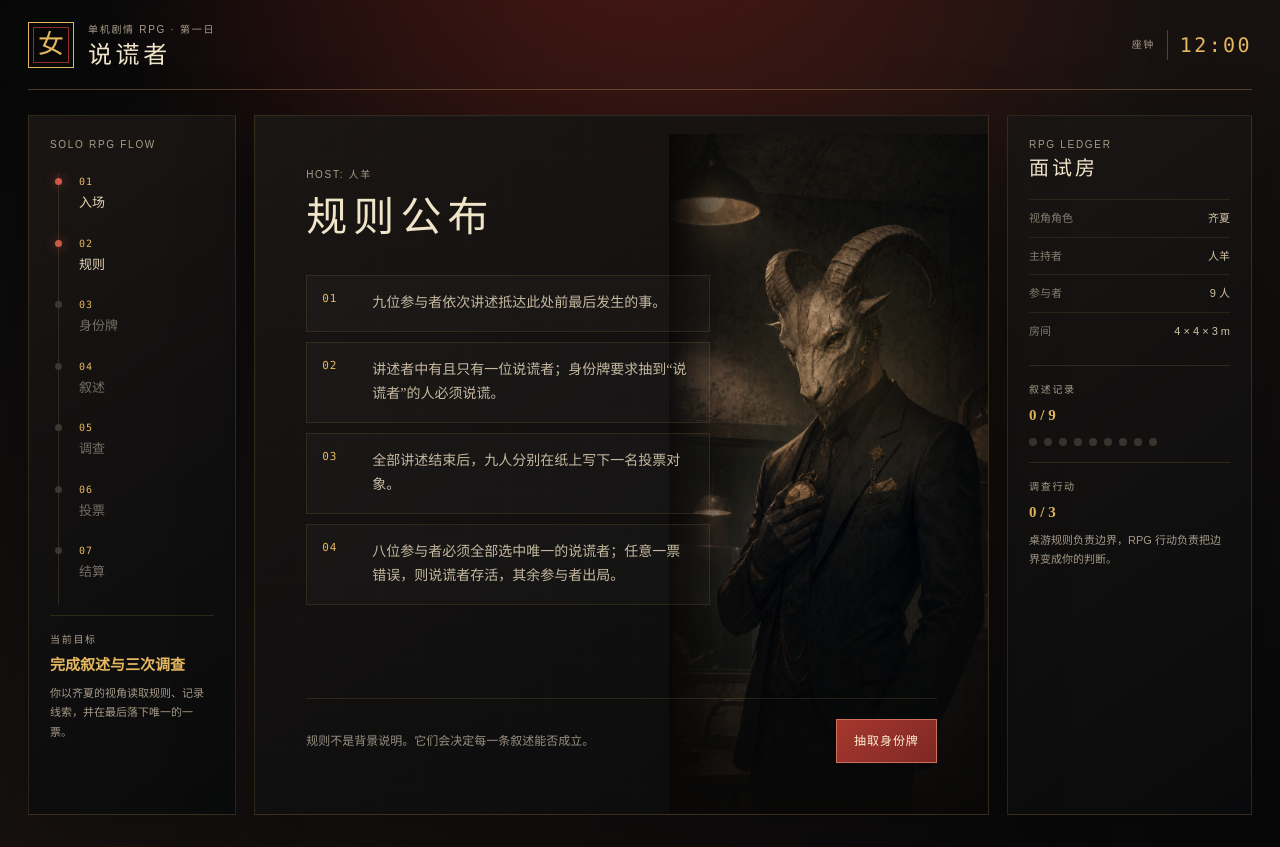
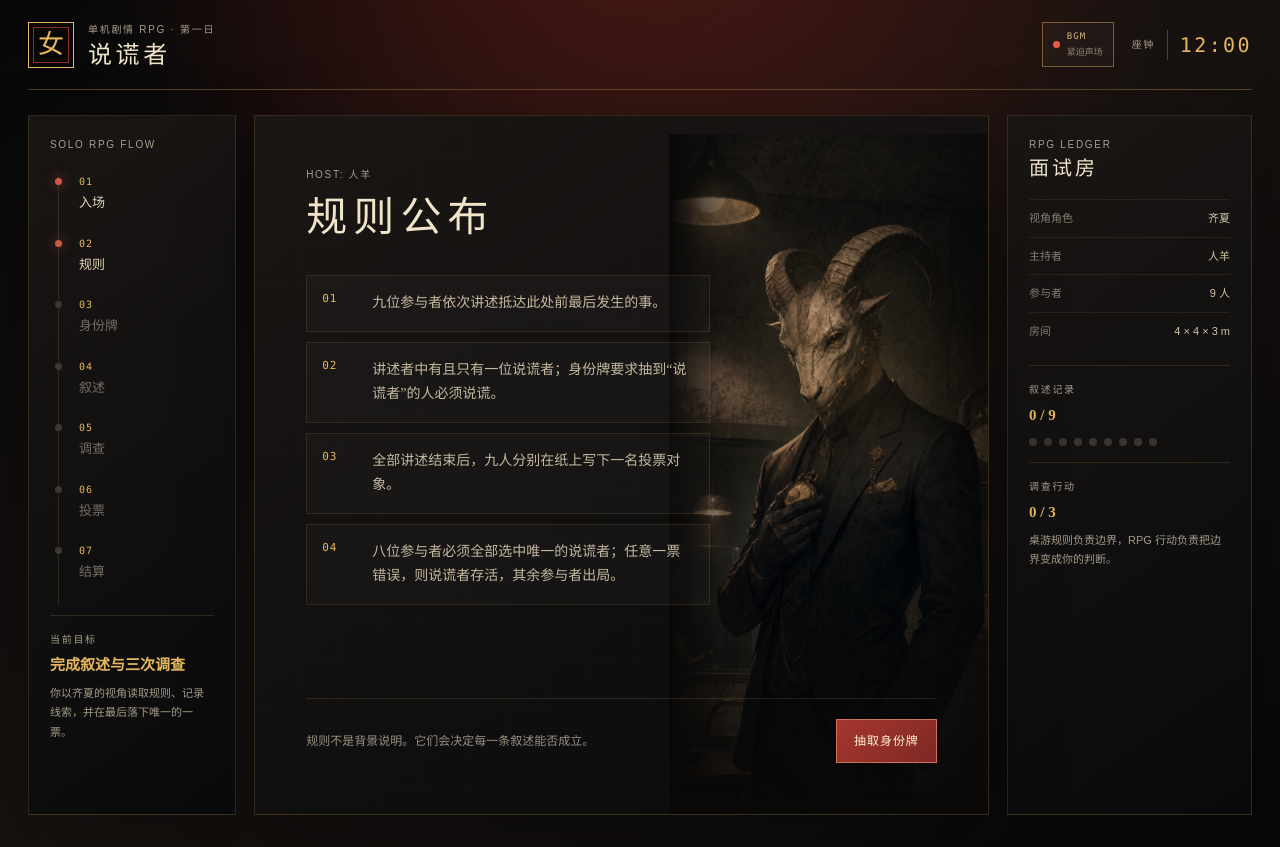
Before and after one commit to firefoxy1015/zhongyan, a Next.js app: page / in a window 1280 px wide. Both pictures are taken after a click on the button "开始第一日". Built offline with nearby package versions, Linux system fonts and the light colour scheme.

Commit message:
feat: add suspense background score

```diff
--- a/app/globals.css
+++ b/app/globals.css
@@ -819,6 +819,12 @@ button:focus-visible {
   min-height: 90px;
 }
 
+.game-topbar__tools {
+  align-items: center;
+  display: flex;
+  gap: 18px;
+}
+
 .game-brand {
   align-items: center;
   display: flex;
@@ -886,6 +892,52 @@ button:focus-visible {
   font-weight: 500;
   letter-spacing: 0.12em;
   padding-left: 12px;
+}
+
+.music-control {
+  align-items: center;
+  background: rgba(255, 255, 255, 0.025);
+  border: 1px solid rgba(229, 183, 94, 0.2);
+  color: #978b78;
+  cursor: pointer;
+  display: grid;
+  font-family: "Microsoft YaHei", sans-serif;
+  gap: 2px 7px;
+  grid-template-columns: auto auto;
+  grid-template-rows: auto auto;
+  padding: 7px 10px;
+  text-align: left;
+}
+
+.music-control i {
+  background: #5d332d;
+  border-radius: 50%;
+  grid-row: 1 / -1;
+  height: 7px;
+  width: 7px;
+}
+
+.music-control span {
+  color: #d4b978;
+  font-family: ui-monospace, Consolas, monospace;
+  font-size: 9px;
+  letter-spacing: 0.12em;
+}
+
+.music-control em {
+  color: #8e8372;
+  font-size: 9px;
+  font-style: normal;
+}
+
+.music-control.is-enabled {
+  border-color: rgba(229, 183, 94, 0.44);
+}
+
+.music-control.is-enabled i {
+  background: #e65e49;
+  box-shadow: 0 0 0 0 rgba(230, 94, 73, 0.65);
+  animation: recording-pulse 1.25s ease-out infinite;
 }
 
 .game-frame {
@@ -2027,6 +2079,11 @@ button:focus-visible {
     padding: 18px 0;
   }
 
+  .game-topbar__tools {
+    justify-content: space-between;
+    width: 100%;
+  }
+
   .game-frame {
     grid-template-columns: 1fr;
     padding-top: 14px;
--- /dev/null
+++ b/app/lib/suspense-bgm.ts
@@ -0,0 +1,100 @@
+export class SuspenseBgm {
+  private context: AudioContext | null = null;
+  private master: GainNode | null = null;
+  private drones: OscillatorNode[] = [];
+  private pulseTimer: number | null = null;
+
+  start() {
+    if (typeof window === "undefined" || this.context) return Boolean(this.context);
+
+    const AudioContextConstructor = window.AudioContext
+      ?? (window as Window & { webkitAudioContext?: typeof AudioContext }).webkitAudioContext;
+    if (!AudioContextConstructor) return false;
+
+    const context = new AudioContextConstructor();
+    const master = context.createGain();
+    master.gain.setValueAtTime(0.0001, context.currentTime);
+    master.gain.exponentialRampToValueAtTime(0.24, context.currentTime + 0.45);
+    master.connect(context.destination);
+
+    this.context = context;
+    this.master = master;
+    this.addDrone(55, "sine", 0.19);
+    this.addDrone(82.41, "triangle", 0.055);
+    this.schedulePulse();
+    this.pulseTimer = window.setInterval(() => this.schedulePulse(), 1500);
+    void context.resume();
+    return true;
+  }
+
+  stop() {
+    if (this.pulseTimer !== null) {
+      window.clearInterval(this.pulseTimer);
+      this.pulseTimer = null;
+    }
+
+    const context = this.context;
+    const master = this.master;
+    this.drones.forEach((oscillator) => oscillator.stop());
+    this.drones = [];
+    this.context = null;
+    this.master = null;
+
+    if (context && master) {
+      master.gain.cancelScheduledValues(context.currentTime);
+      master.gain.setValueAtTime(Math.max(master.gain.value, 0.0001), context.currentTime);
+      master.gain.exponentialRampToValueAtTime(0.0001, context.currentTime + 0.16);
+      window.setTimeout(() => void context.close(), 190);
+    }
+  }
+
+  private addDrone(frequency: number, type: OscillatorType, volume: number) {
+    if (!this.context || !this.master) return;
+
+    const oscillator = this.context.createOscillator();
+    const filter = this.context.createBiquadFilter();
+    const gain = this.context.createGain();
+    oscillator.type = type;
+    oscillator.frequency.value = frequency;
+    filter.type = "lowpass";
+    filter.frequency.value = 210;
+    gain.gain.value = volume;
+    oscillator.connect(filter);
+    filter.connect(gain);
+    gain.connect(this.master);
+    oscillator.start();
+    this.drones.push(oscillator);
+  }
+
+  private schedulePulse() {
+    const context = this.context;
+    if (!context) return;
+
+    const start = context.currentTime + 0.03;
+    this.hit(55, start, 0.27, 0.17, "triangle");
+    this.hit(55, start + 0.22, 0.19, 0.11, "triangle");
+    this.hit(110, start + 0.74, 0.07, 0.035, "sine");
+    this.hit(82.41, start + 1.1, 0.11, 0.048, "sine");
+  }
+
+  private hit(frequency: number, start: number, duration: number, volume: number, type: OscillatorType) {
+    if (!this.context || !this.master) return;
+
+    const oscillator = this.context.createOscillator();
+    const filter = this.context.createBiquadFilter();
+    const gain = this.context.createGain();
+    oscillator.type = type;
+    oscillator.frequency.setValueAtTime(frequency, start);
+    oscillator.frequency.exponentialRampToValueAtTime(Math.max(30, frequency * 0.72), start + duration);
+    filter.type = "lowpass";
+    filter.frequency.value = type === "triangle" ? 190 : 720;
+    gain.gain.setValueAtTime(0.0001, start);
+    gain.gain.exponentialRampToValueAtTime(volume, start + 0.014);
+    gain.gain.exponentialRampToValueAtTime(0.0001, start + duration);
+    oscillator.connect(filter);
+    filter.connect(gain);
+    gain.connect(this.master);
+    oscillator.start(start);
+    oscillator.stop(start + duration + 0.03);
+  }
+}
--- a/app/page.tsx
+++ b/app/page.tsx
@@ -1,6 +1,6 @@
 "use client";
 
-import { useMemo, useState } from "react";
+import { useEffect, useMemo, useRef, useState } from "react";
 import {
   CANONICAL_LIAR_TARGET,
   LIAR_GAME,
@@ -8,6 +8,7 @@ import {
   chamberVolume,
   resolveCanonicalVote,
 } from "./lib/liar-game";
+import { SuspenseBgm } from "./lib/suspense-bgm";
 
 const PHASES: Array<{ id: LiarGamePhase; label: string }> = [
   { id: "lobby", label: "入场" },
@@ -59,10 +60,13 @@ export default function Home() {
   const [storyIndex, setStoryIndex] = useState(0);
   const [storyTake, setStoryTake] = useState(0);
   const [narrationPlaying, setNarrationPlaying] = useState(true);
+  const [musicEnabled, setMusicEnabled] = useState(true);
+  const [musicStarted, setMusicStarted] = useState(false);
   const [heardStories, setHeardStories] = useState<Set<string>>(new Set());
   const [collectedEvidence, setCollectedEvidence] = useState<Set<string>>(new Set());
   const [deductionRevealed, setDeductionRevealed] = useState(false);
   const [selectedTarget, setSelectedTarget] = useState<string | null>(null);
+  const bgmRef = useRef<SuspenseBgm | null>(null);
 
   const currentStory = LIAR_GAME.stories[storyIndex];
   const phaseIndex = PHASES.findIndex((item) => item.id === phase);
@@ -73,7 +77,36 @@ export default function Home() {
     [phase, selectedTarget],
   );
 
+  useEffect(() => {
+    const bgm = new SuspenseBgm();
+    bgmRef.current = bgm;
+    return () => bgm.stop();
+  }, []);
+
+  const startMusic = () => {
+    if (!musicEnabled) return;
+    if (bgmRef.current?.start()) setMusicStarted(true);
+  };
+
+  const toggleMusic = () => {
+    if (musicEnabled) {
+      bgmRef.current?.stop();
+      setMusicStarted(false);
+      setMusicEnabled(false);
+      return;
+    }
+
+    setMusicEnabled(true);
+    if (bgmRef.current?.start()) setMusicStarted(true);
+  };
+
+  const advanceTo = (nextPhase: LiarGamePhase) => {
+    startMusic();
+    setPhase(nextPhase);
+  };
+
   const openStory = (index: number) => {
+    startMusic();
     const story = LIAR_GAME.stories[index];
     setStoryIndex(index);
     setStoryTake((current) => current + 1);
@@ -107,9 +140,20 @@ export default function Home() {
             <h1>说谎者</h1>
           </div>
         </div>
-        <div className="game-clock" aria-label="游戏时间">
-          <span>座钟</span>
-          <strong>{PHASE_CLOCK[phase]}</strong>
+        <div className="game-topbar__tools">
+          <button
+            aria-pressed={musicEnabled}
+            className={`music-control ${musicEnabled ? "is-enabled" : ""}`}
+            onClick={toggleMusic}
+          >
+            <i aria-hidden="true" />
+            <span>BGM</span>
+            <em>{musicEnabled ? (musicStarted ? "紧迫声场" : "点击剧情启动") : "静音"}</em>
+          </button>
+          <div className="game-clock" aria-label="游戏时间">
+            <span>座钟</span>
+            <strong>{PHASE_CLOCK[phase]}</strong>
+          </div>
         </div>
       </header>
 
@@ -143,7 +187,7 @@ export default function Home() {
                 联机房间不参与当前版本，先把每一个角色、场景与关键时刻做成可体验的故事。
               </p>
               <div className="entry-actions">
-                <button className="game-primary" onClick={() => setPhase("rules")}>开始第一日</button>
+                <button className="game-primary" onClick={() => advanceTo("rules")}>开始第一日</button>
               </div>
             </section>
           )}
@@ -166,7 +210,7 @@ export default function Home() {
               </div>
               <div className="stage-footer">
                 <p>规则不是背景说明。它们会决定每一条叙述能否成立。</p>
-                <button className="game-primary" onClick={() => setPhase("identity")}>抽取身份牌</button>
+                <button className="game-primary" onClick={() => advanceTo("identity")}>抽取身份牌</button>
               </div>
             </section>
           )}
@@ -204,7 +248,7 @@ export default function Home() {
                   disabled={!identityRevealed}
                   onClick={() => {
                     openStory(0);
-                    setPhase("stories");
+                    advanceTo("stories");
                   }}
                 >
                   开始听取叙述
@@ -256,7 +300,7 @@ export default function Home() {
                 {storyIndex < LIAR_GAME.stories.length - 1 ? (
                   <button className="game-primary" onClick={() => openStory(storyIndex + 1)}>下一位叙述者</button>
                 ) : (
-                  <button className="game-primary" disabled={!allStoriesHeard} onClick={() => setPhase("deduction")}>进入调查回合</button>
+                  <button className="game-primary" disabled={!allStoriesHeard} onClick={() => advanceTo("deduction")}>进入调查回合</button>
                 )}
               </div>
               <div className="story-seats" aria-label="叙述者列表">
@@ -317,7 +361,7 @@ export default function Home() {
               </div>
               <div className="stage-footer">
                 <p>{deductionRevealed ? "推演成立：现在由你亲手写下最终一票。" : `已完成 ${collectedEvidence.size} / ${INVESTIGATION_ACTIONS.length} 次调查行动。`}</p>
-                <button className="game-primary" disabled={!deductionRevealed} onClick={() => setPhase("vote")}>拿起投票纸</button>
+                <button className="game-primary" disabled={!deductionRevealed} onClick={() => advanceTo("vote")}>拿起投票纸</button>
               </div>
             </section>
           )}
@@ -342,7 +386,7 @@ export default function Home() {
               </div>
               <div className="stage-footer">
                 <p>{selectedTarget ? `你的投票：${LIAR_GAME.suspects.find((suspect) => suspect.id === selectedTarget)?.name}` : "尚未落笔。"}</p>
-                <button className="game-danger" disabled={!selectedTarget} onClick={() => setPhase("result")}>确认投票</button>
+                <button className="game-danger" disabled={!selectedTarget} onClick={() => advanceTo("result")}>确认投票</button>
               </div>
             </section>
           )}
```
